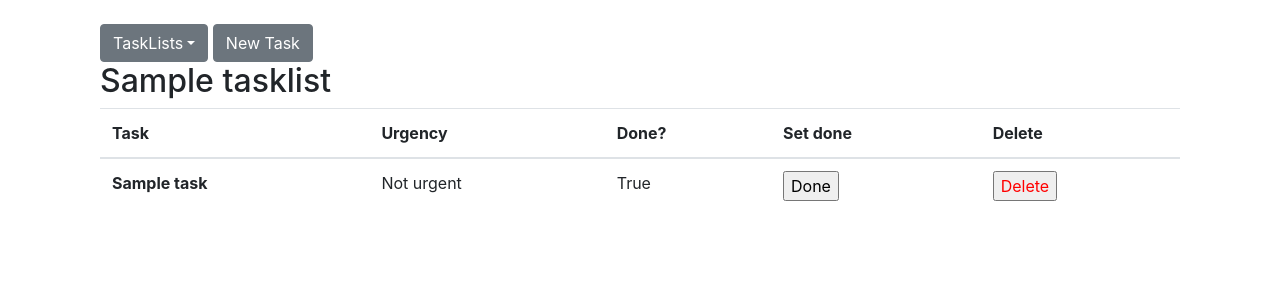
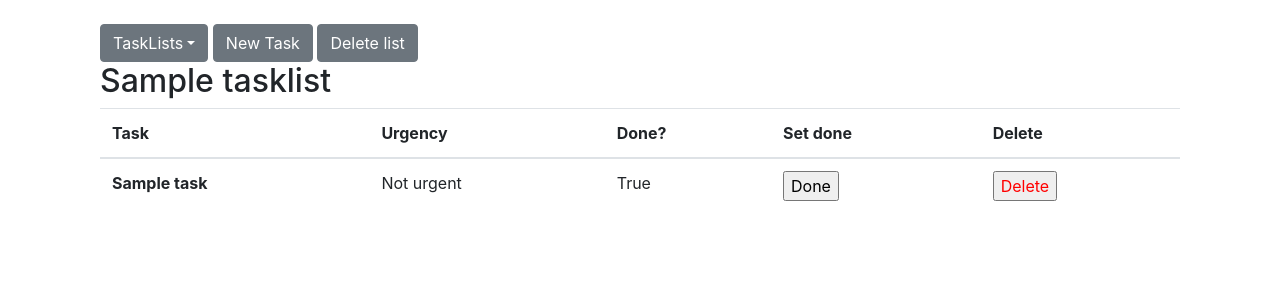
Before and after one commit to Pentza/tsoha-todolist, a Flask app: page /tasklist/1 in a window 1280 px wide. Shown: the part 56-356 px from the top of the page. Run offline with Flask 2, Linux system fonts and the light colour scheme; a user stored in the database is signed in; tables that the repository leaves empty hold one stand-in row (values such as "Sample post"); some libraries are stand-ins or nearby versions.

Commit message:
Add delete button & delete functions to tasklist

```diff
--- a/application/tasklist/views.py
+++ b/application/tasklist/views.py
@@ -18,6 +18,8 @@ def show_tasklist(list_id):
     current_list = Tasklist.query.get(list_id)
     account_lists = Tasklist.query.filter(Tasklist.account_id==current_user.id).all()
     tasklist_tasks = Task.query.filter(Task.tasklist_id==list_id).all()
+    if current_list == None:
+        return redirect(url_for("tasks_index"))
     return render_template("tasklist/list.html", tasks = tasklist_tasks, tasklists = account_lists, current_list = current_list)
 
 @app.route("/tasklist/new")
@@ -41,8 +43,14 @@ def tasklist_create():
 
     return redirect(url_for("show_tasklist", list_id = t.id))
 
-#@app.route("/tasklist/delete/<list_id>", methods=["POST"])
-#@login_required
-#def tasklist_delete(list_id):
-#
-#    print(Tasklist.count())
+@app.route("/tasklist/delete/<list_id>", methods=["POST", "GET"])
+@login_required
+def tasklist_delete(list_id):
+
+    Task.query.filter(Task.tasklist_id==list_id).delete()
+
+    Tasklist.query.filter(Tasklist.id==list_id).delete()
+
+    db.session().commit()
+
+    return redirect(url_for("show_tasklist", list_id = 1))
--- a/application/templates/tasklist/list.html
+++ b/application/templates/tasklist/list.html
@@ -12,6 +12,7 @@
             {% endfor %}
         </div>
         <a class="btn btn-secondary" role="button" href="{{ url_for('tasks_form', tasklist_id=current_list.id) }}">New Task</a>
+        <a class="btn btn-secondary" role="button" href="{{ url_for('tasklist_delete', list_id=current_list.id) }}">Delete list</a>
     </div>
 </div>
 <div class="container"><h2>{{ current_list.name }}</h2></div>
```
